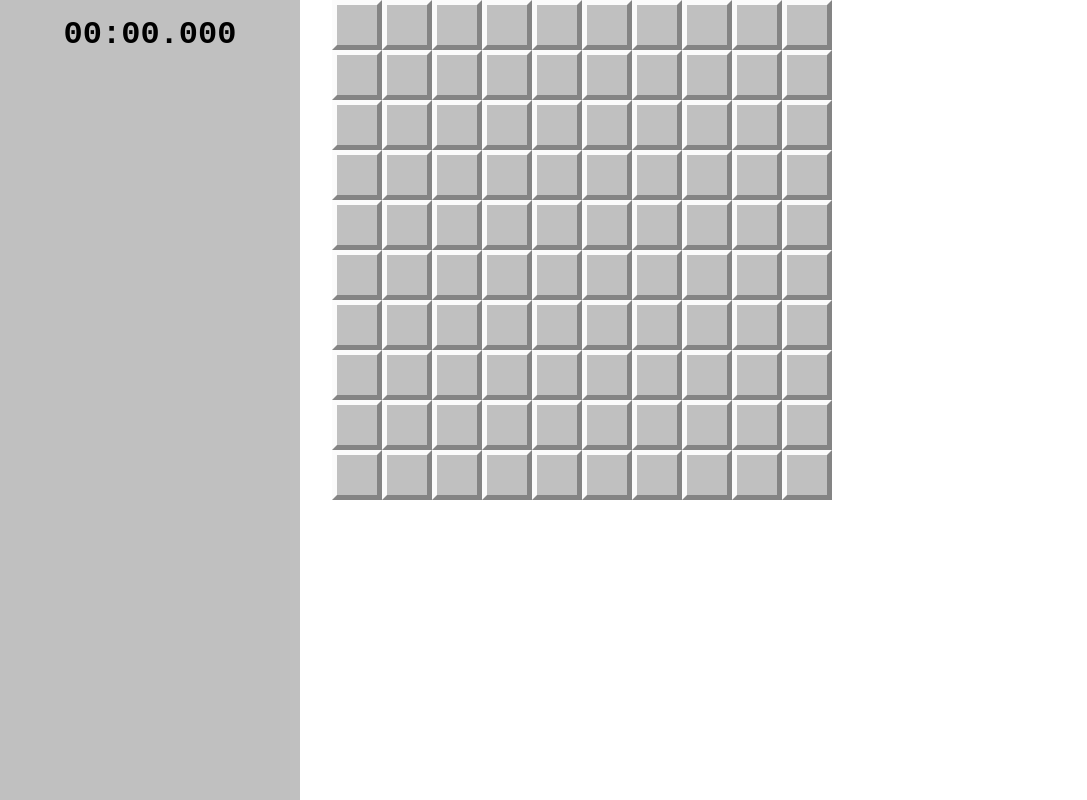
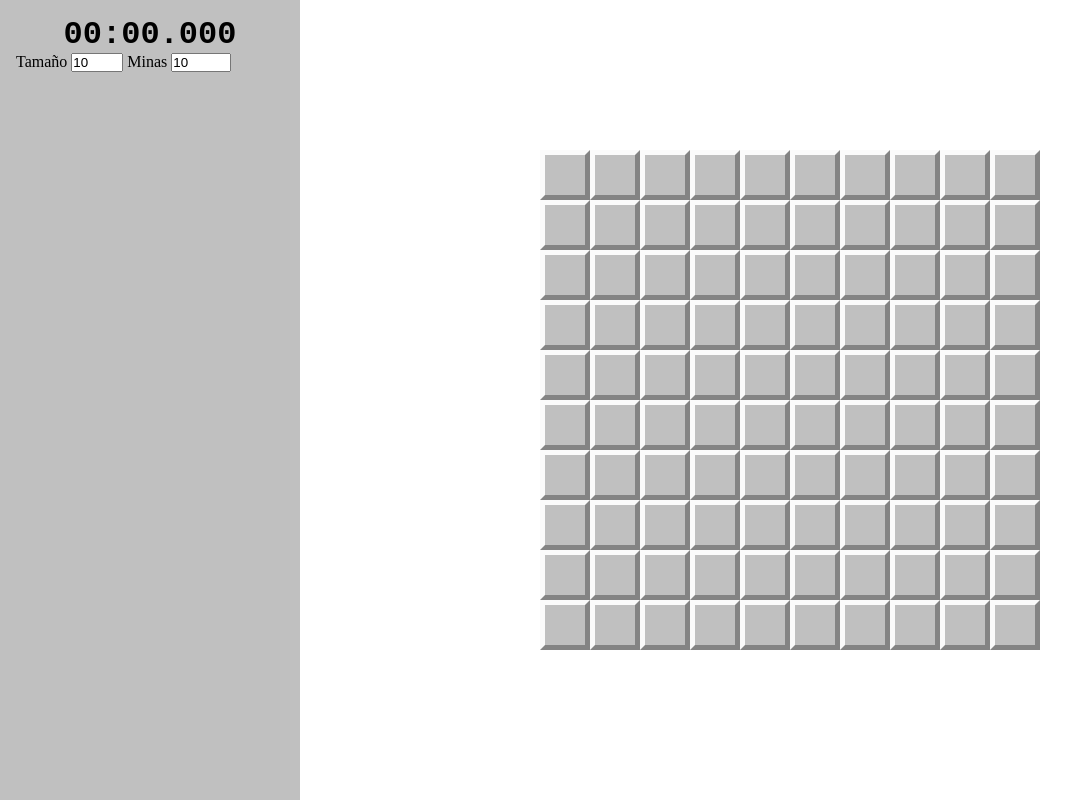
Before and after one commit to andres-linares2211/vanilla-minesweeper, a website with bundled scripts: page index.html in a window 1280 px wide. Shown: the whole page, without its empty margins (0-1087 px from the left). Built offline with nearby package versions, Linux system fonts and the light colour scheme.

Commit message:
feat: board size is dynamic

```diff
--- a/index.html
+++ b/index.html
@@ -10,9 +10,19 @@
   <body>
     <aside>
       <div id="counter">00:00.000</div>
+
+      <form id="settings">
+        <label for="size">Tamaño</label>
+        <input id="size" name="tamano" type="number" min="5" max="20" value="10" required />
+
+        <label for="mines">Minas</label>
+        <input id="mines" name="minas" type="number" min="5" max="100" value="10" required />
+      </form>
     </aside>
 
-    <div id="root" class="board"></div>
+    <div class="board-container">
+      <div id="root" class="board"></div>
+    </div>
 
     <script src="dist/index.js" type="module"></script>
   </body>
--- a/src/index.ts
+++ b/src/index.ts
@@ -3,6 +3,15 @@ import { Chronometer } from './Chronometer.js';
 
 const board = document.getElementById('root');
 const counter = document.getElementById('counter');
+const boardSizeInput = document.getElementById('size') as HTMLInputElement;
+const minesInput = document.getElementById('mines') as HTMLInputElement;
+
+boardSizeInput.addEventListener('change', () => {
+  initialize();
+  board?.style.setProperty('--size', boardSizeInput.value);
+});
+minesInput.addEventListener('change', () => initialize());
+
 let isTimeRunning = false;
 
 let game: Board;
@@ -11,10 +20,15 @@ let chronometer: Chronometer;
 initialize();
 
 function initialize() {
-  game = new Board(10, 10, () => {
+  const boardSize = boardSizeInput.value;
+  const mines = minesInput.value;
+
+  game = new Board(+boardSize, +mines, () => {
     alert('shit');
     chronometer.stop();
     isTimeRunning = false;
+
+    if (counter) counter.innerHTML = chronometer.displayTime;
   });
 
   paint();
--- a/styles/index.css
+++ b/styles/index.css
@@ -30,7 +30,6 @@ body {
 aside {
   width: 300px;
   background: var(--background-color);
-  margin-right: 2rem;
   padding: 1rem;
 }
 
@@ -42,10 +41,16 @@ aside #counter {
   justify-content: center;
 }
 
+.board-container {
+  display: grid;
+  place-content: center;
+  flex: 1;
+}
+
 .board {
   display: grid;
-  grid-template-columns: repeat(10, 50px);
-  grid-template-rows: repeat(10, 50px);
+  grid-template-columns: repeat(var(--size, 10), 50px);
+  grid-template-rows: repeat(var(--size, 10), 50px);
 }
 
 .board > button {
@@ -56,6 +61,7 @@ aside #counter {
   border-right-color: var(--tile-dark-border);
   font-size: 2rem;
   font-weight: bolder;
+  aspect-ratio: 1;
 }
 
 .board > button.small {
```
